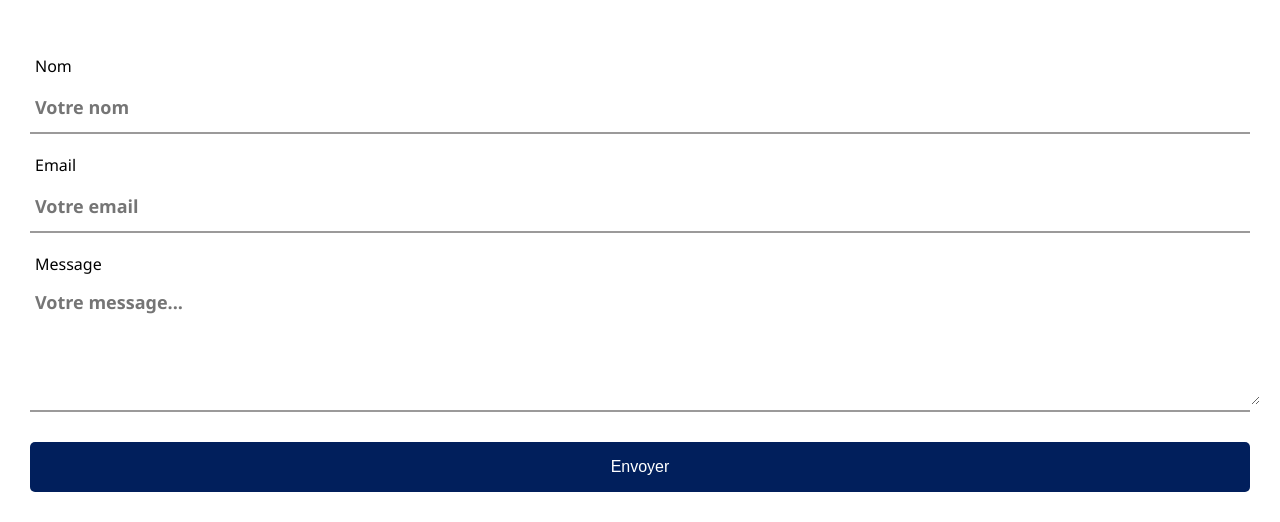
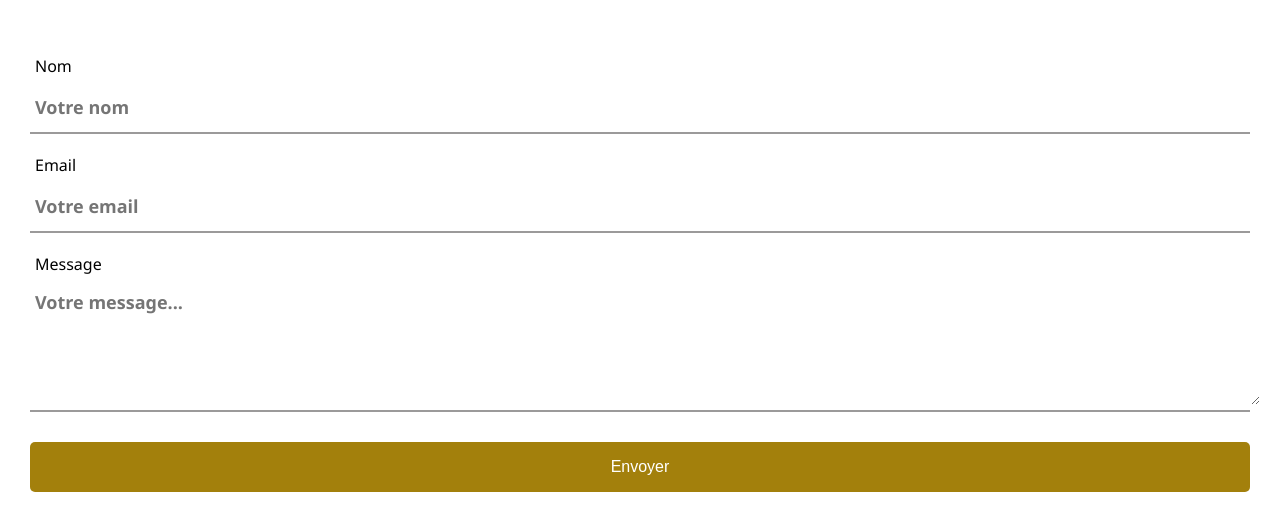
Before and after one commit to Coporolight/decouverte-code-melanie, a website: page index.html in a window 1280 px wide. Shown: the part 4357-4879 px from the top of the page. Drawn offline with Linux system fonts and the light colour scheme; grey boxes are pictures that could not be loaded.

Commit message:
contactchange

```diff
--- a/styles.css
+++ b/styles.css
@@ -446,7 +446,7 @@ textarea {
   padding: 0 20px;
   min-width: 130px;
   height: 50px;
-  background-color: #011f5c;
+  background-color: #a3800c;
   border-radius: 5px;
   border: none;
   font-size: 16px;
```
